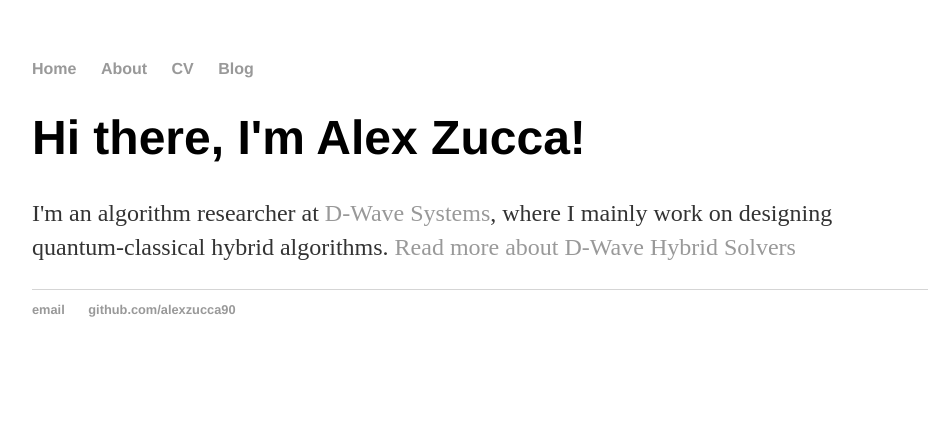
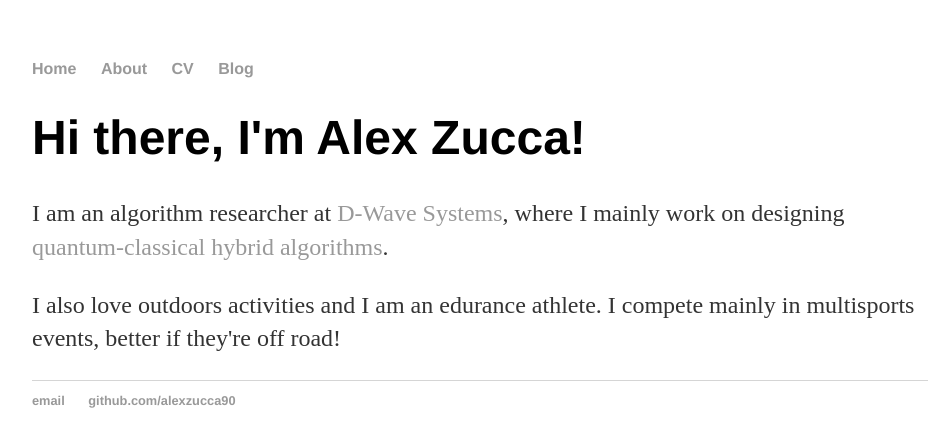
Before and after one commit to alexzucca90/alexzucca90.github.io, a Jekyll site: the page built from index.html, in a window 1280 px wide. Shown: the top 447 px of the page, without its empty margins (160-1105 px from the left). Built offline with Jekyll 4.4.1, drawn with Linux system fonts in a browser that asks for light colours.

Commit message:
Update index.html

```diff
--- a/index.html
+++ b/index.html
@@ -4,5 +4,6 @@ title: Alex Zucca
 ---
 <div class="blurb">
 	<h1>Hi there, I'm Alex Zucca!</h1>
-	<p>I'm an algorithm researcher at <a href="https://www.dwavesys.com">D-Wave Systems</a>, where I mainly work on designing quantum-classical hybrid algorithms. <a href="https://docs.ocean.dwavesys.com/en/stable/overview/hybrid.html">Read more about D-Wave Hybrid Solvers</a></p
+	<p>I am an algorithm researcher at <a href="https://www.dwavesys.com">D-Wave Systems</a>, where I mainly work on designing <a href="https://docs.ocean.dwavesys.com/en/stable/overview/hybrid.html">quantum-classical hybrid algorithms</a>.</p>
+	<p>I also love outdoors activities and I am an edurance athlete. I compete mainly in multisports events, better if they're off road!</p>
 </div><!-- /.blurb -->
```
